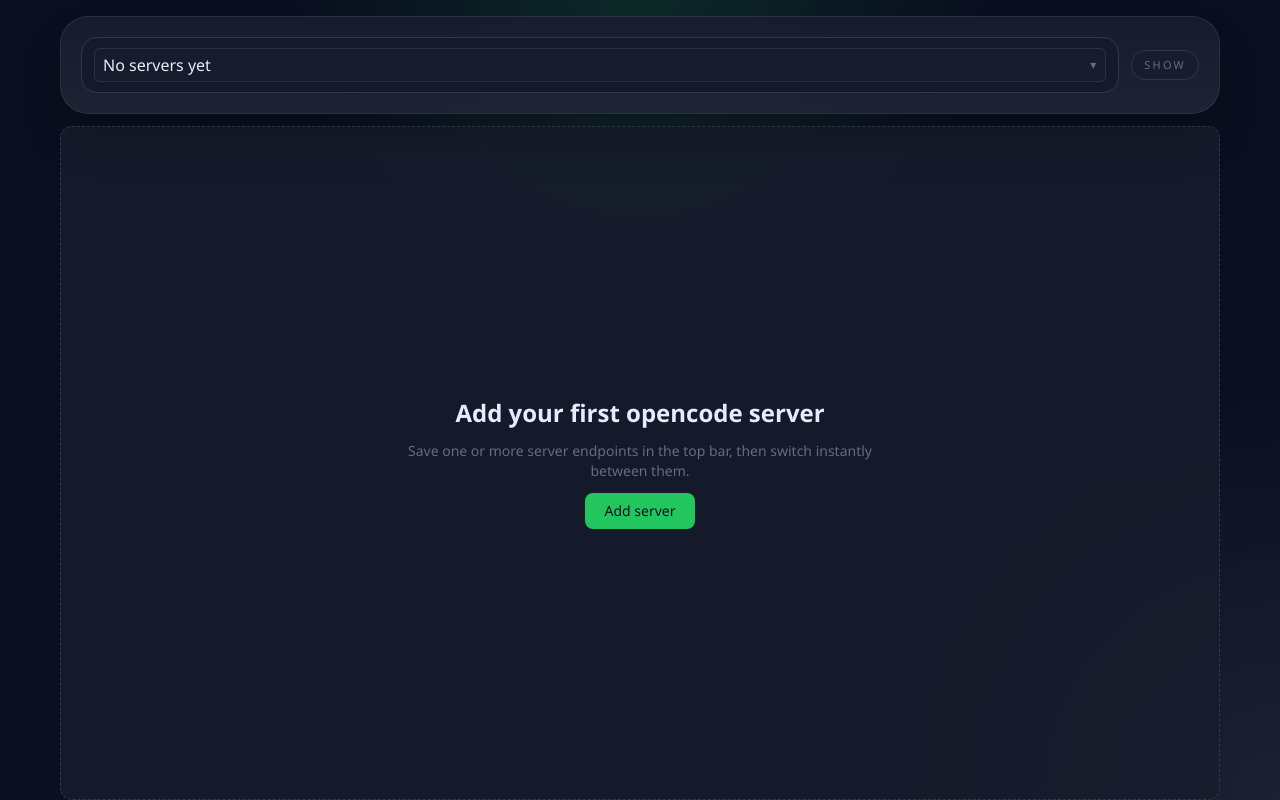
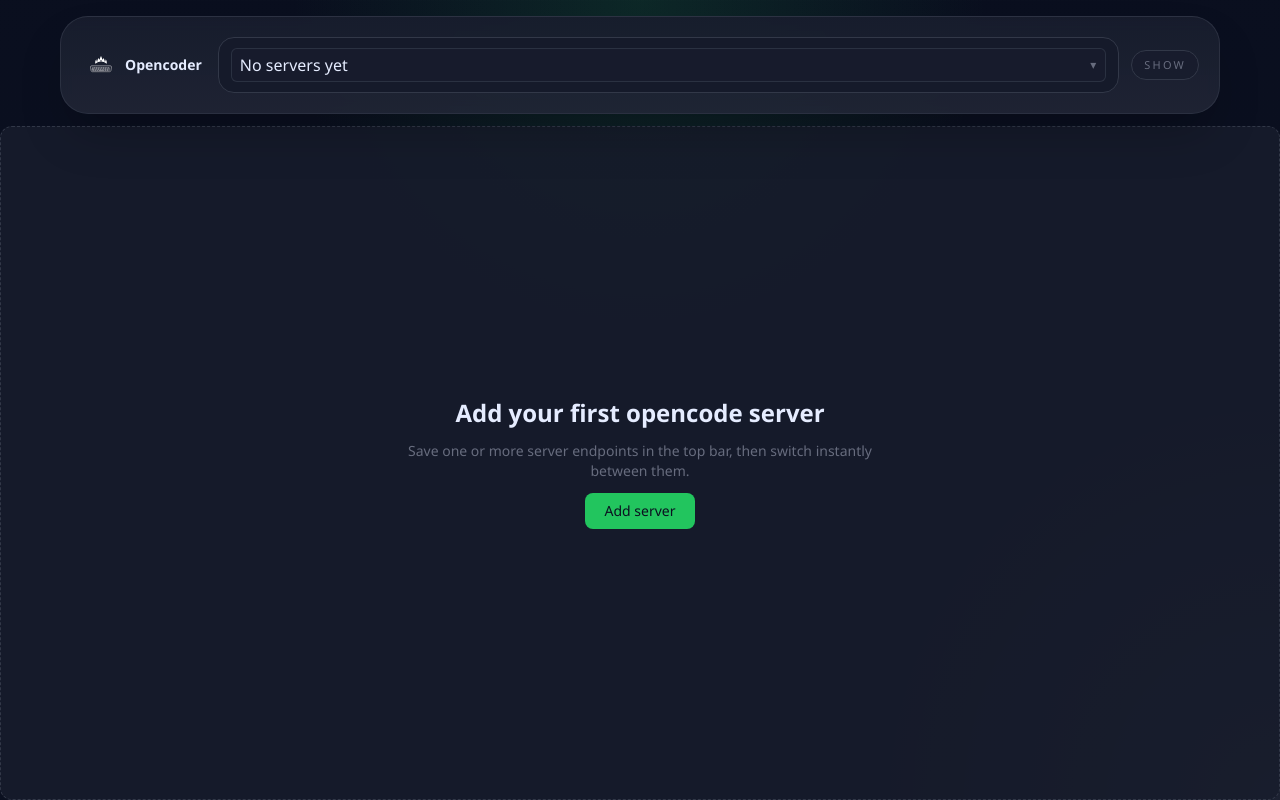
Before and after one commit to Studi0beta/opencoder, a SvelteKit app: page / in a window 1280 px wide. Both pictures are taken after a click on the button "HIDE". Built offline with nearby package versions, Linux system fonts and the light colour scheme.

Commit message:
fix: widen embed panel and keep compact branding

```diff
--- a/src/routes/+page.svelte
+++ b/src/routes/+page.svelte
@@ -482,6 +482,16 @@
 		>
 			{#if topBarHidden}
 				<div class="flex items-center gap-3 p-4 md:p-5">
+					<a
+						class="flex min-w-fit items-center gap-2 rounded-xl px-1 focus:ring-2 focus:outline-none"
+						href="https://github.com/Studi0beta/opencoder"
+						rel="noreferrer noopener"
+						target="_blank"
+					>
+						<img src="/logo.svg" alt="" class="h-8 w-8 rounded-lg object-contain" />
+						<span class="text-sm font-semibold" style="color: var(--hub-text);">Opencoder</span>
+					</a>
+
 					<div
 						class="flex min-w-0 flex-1 items-center gap-2 rounded-2xl border px-3 py-2.5"
 						style="border-color: var(--hub-border); background: color-mix(in srgb, var(--hub-bg) 22%, var(--hub-surface));"
@@ -695,10 +705,7 @@
 />
 
 <main class="transition-[padding] duration-300" style={`padding-top: ${topBarHeight + 12}px;`}>
-	<div
-		class="mx-auto min-h-0 max-w-[1200px] px-3 md:px-5"
-		style={`height: calc(100dvh - ${topBarHeight + 12}px);`}
-	>
+	<div class="min-h-0 w-full" style={`height: calc(100dvh - ${topBarHeight + 12}px);`}>
 		{#if !selectedServer}
 			<section
 				class="flex h-full min-h-0 items-center justify-center rounded-xl border border-dashed p-10 text-center"
```
